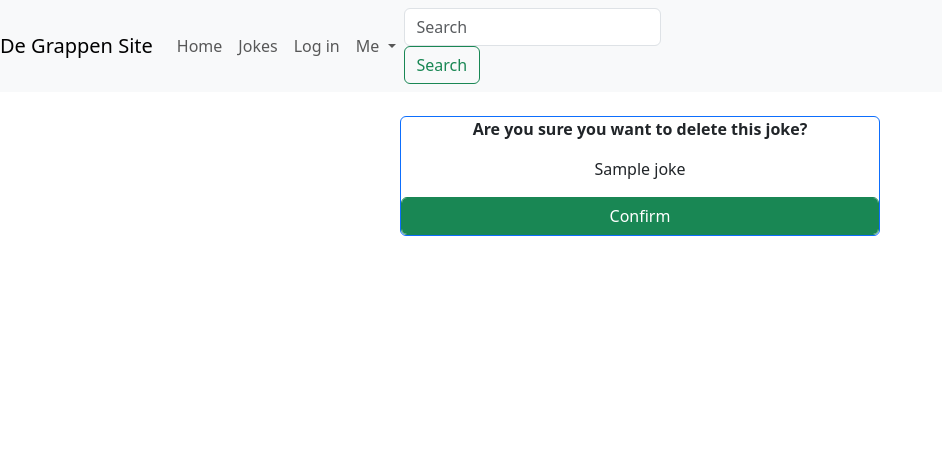
After one commit to mikeridderhof/djangojokes, a Django app: template templates/jokes/joke_confirm_delete.html in a window 1280 px wide. The commit adds this page. Shown: the top 476 px of the page, without its empty margins (0-942 px from the left). Run offline with Django 3.2, Linux system fonts and the light colour scheme; the template is opened without the code that fills it: most values are stand-ins (such as "Sample title", 1, 10 or a date in 2020); some libraries are stand-ins or nearby versions.

Commit message:
Jokes oef 15

```diff
--- a/jokes/urls.py
+++ b/jokes/urls.py
@@ -1,11 +1,13 @@
 from django.urls import path
 
-from .views import (JokeCreateView, JokeDetailView, JokeListView,
-                    JokeUpdateView)
+from .views import (
+    JokeCreateView, JokeDeleteView, JokeDetailView, JokeListView, JokeUpdateView
+)
 
 app_name = 'jokes'
 urlpatterns = [
     path('joke/<int:pk>/update/', JokeUpdateView.as_view(), name='update'),
+    path('joke/<int:pk>/delete/', JokeDeleteView.as_view(), name='delete'),
     path('joke/create/', JokeCreateView.as_view(), name='create'),
     path('joke/<int:pk>/', JokeDetailView.as_view(), name='detail'),
     path('', JokeListView.as_view(), name='list'),
--- /dev/null
+++ b/templates/jokes/joke_confirm_delete.html
@@ -0,0 +1,14 @@
+{% extends "_base.html" %}
+
+{% block title %}Delete Joke{% endblock %}
+{% block main %}
+    <div class="card border-primary m-auto mb-3 text-center"
+        style="max-width: 30rem">
+        <form method="post">
+            {% csrf_token %}
+            <p><strong>Are you sure you want to delete this joke?</strong></p>
+            <p>{{ joke.question }}</p>
+            <button class="btn btn-success form-control">Confirm</button>
+        </form>
+    </div>
+{% endblock %}
--- a/templates/jokes/joke_list.html
+++ b/templates/jokes/joke_list.html
@@ -12,6 +12,8 @@
                 <a href="{{ joke.get_absolute_url }}">{{ joke.question }}</a>
                 <a href="{% url 'jokes:update' joke.pk %}"
                     class="btn btn-info btn-sm float-right mr-2">Update</a>
+                <a href="{% url 'jokes:delete' joke.pk %}"
+                    class="btn btn-danger btn-sm float-right mr-2">Delete</a>
             </li>
         {% endfor %}
     </ul>
```
Also changed, not shown: jokes/views.py (+10 -1 lines).
